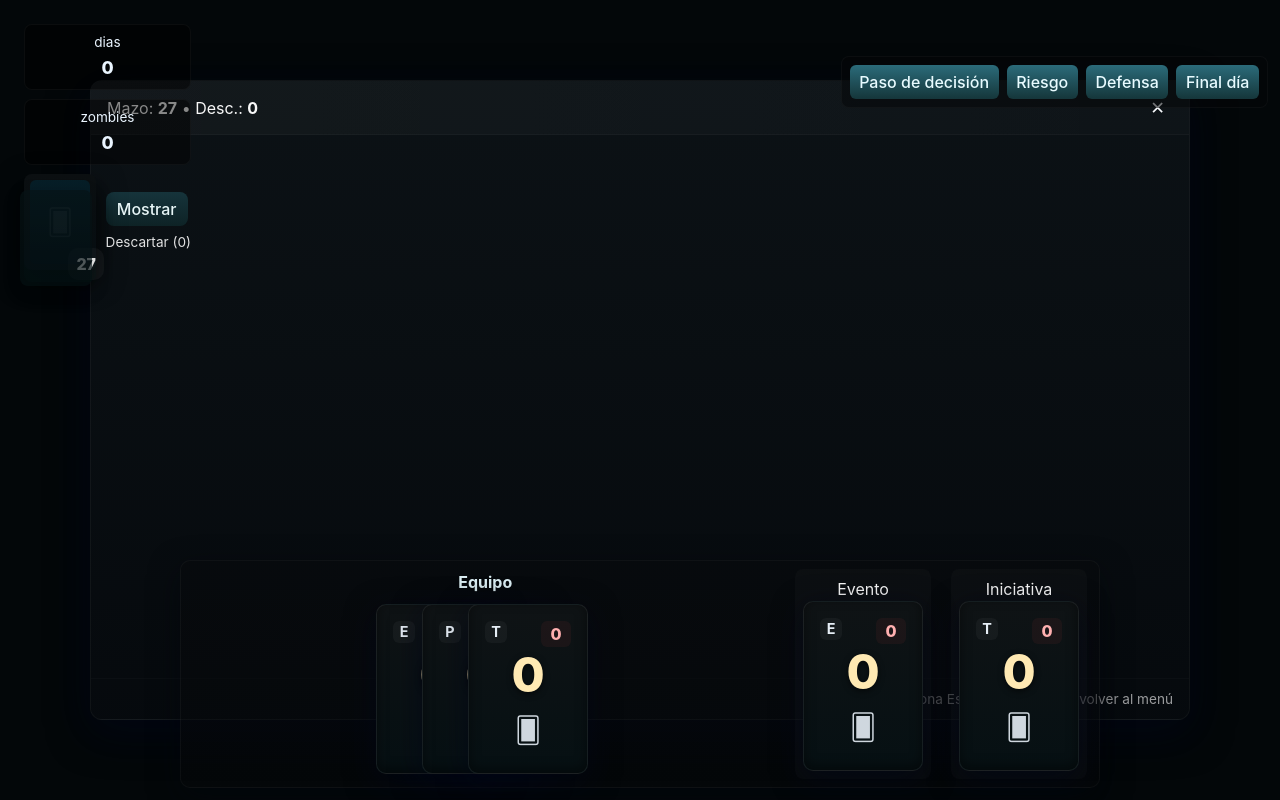
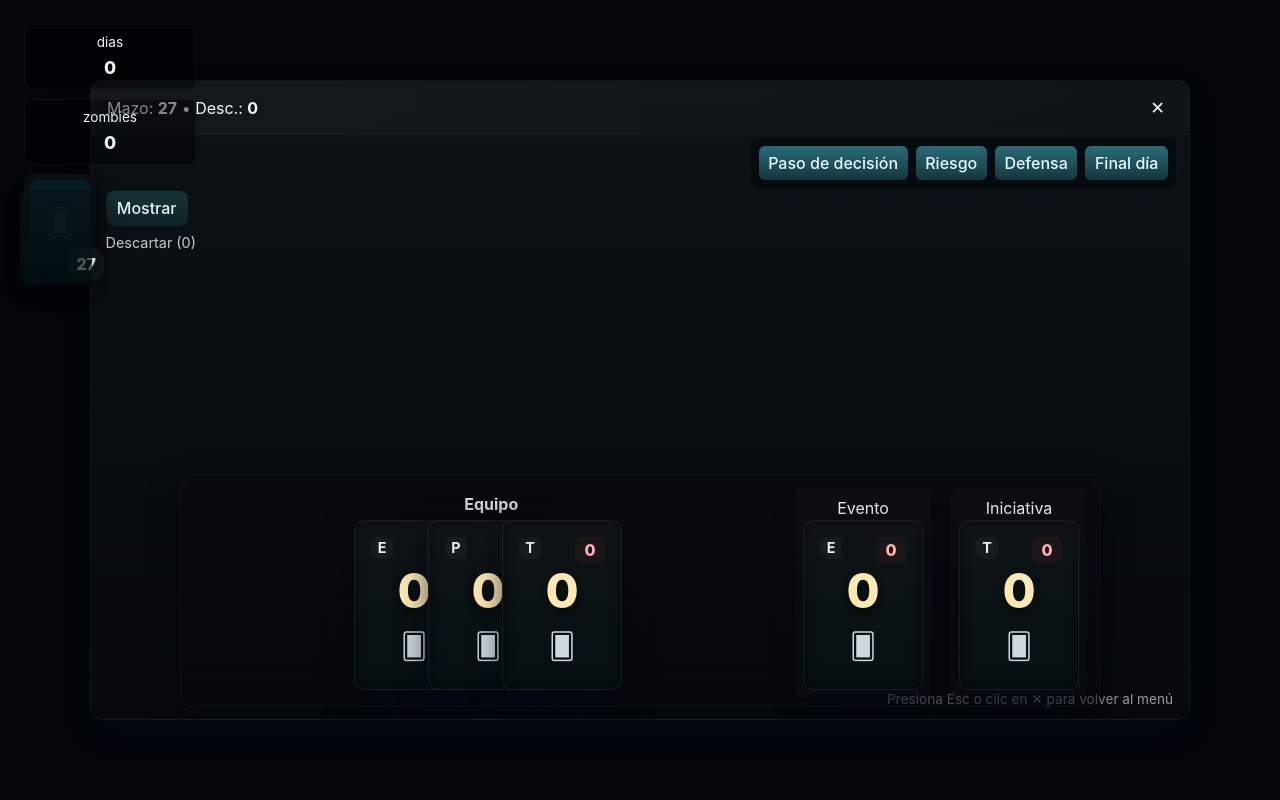
Before and after one commit to Victor-AGSP/odiseaszombie, a React (Vite) app: page / in a window 1280 px wide. Both pictures are taken after a click on the button "Nuevo juego". Built offline with nearby package versions, Linux system fonts and the light colour scheme.

Commit message:
Actualización estilos y componentes+

```diff
--- a/src/components/GameWindow.css
+++ b/src/components/GameWindow.css
@@ -1,4 +1,8 @@
-/* Styles for the in-game window (isolated, does not touch menu styles) */
+/* Styles for the in-game window (isolated, organized and deduplicated)
+   Sections: container, header, body/board, deck, table, hand, controls, HUD, team-bar, misc, responsive
+*/
+
+/* Container */
 .gw-root {
   position: fixed;
   inset: 0;
@@ -11,6 +15,7 @@
 }
 
 .gw-window {
+  position: relative; /* allow absolute children */
   width: 100%;
   max-width: 1100px;
   height: 80vh;
@@ -23,6 +28,7 @@
   overflow: hidden;
 }
 
+/* Header */
 .gw-header {
   display: flex;
   align-items: center;
@@ -31,200 +37,105 @@
   border-bottom: 1px solid rgba(255,255,255,0.03);
   background: linear-gradient(90deg, rgba(255,255,255,0.03), rgba(255,255,255,0.01));
 }
+.gw-title { color: #f7fafc; font-weight: 700 }
+.gw-close { background: transparent; border: none; color: #f7fafc; font-size: 1.1rem; cursor: pointer; padding: 0.25rem 0.5rem }
 
-.gw-title {
-  color: #f7fafc;
-  font-weight: 700;
-}
-
-.gw-close {
-  background: transparent;
-  border: none;
-  color: #f7fafc;
-  font-size: 1.1rem;
-  cursor: pointer;
-  padding: 0.25rem 0.5rem;
-}
-
+/* Body (content area) */
 .gw-body {
   display: flex;
+  flex-direction: column;
   gap: 1rem;
-/* allow absolute-positioned floating controls inside */
-.gw-window { position: relative }
   padding: 1rem;
   flex: 1 1 auto;
 }
 
+/* Main board layout */
 .gw-board {
   display: flex;
   gap: 1rem;
-  padding: 1rem;
+  padding: 0.8rem 1rem;
   flex: 1 1 auto;
   align-items: stretch;
 }
+.gw-opponent, .gw-player { width: 22%; display:flex; flex-direction:column; gap:0.6rem }
+.gw-center { flex:1; display:flex; gap:1rem; align-items:flex-start }
+.table-column { flex: 1 1 auto; display:flex; flex-direction:column; gap:0.6rem; min-width: 0; min-height: 0 }
+.side-column, .left-column { display: none }
 
-.gw-opponent, .gw-player {
-  width: 18%;
-  display:flex;
-  align-items:center;
-  justify-content:center;
+/* Deck area */
+.deck-area { display:flex; flex-direction:column; align-items:center; gap:0.6rem }
+.deck-stack { position:relative }
+.deck-card {
+  width:72px; height:96px; border-radius:8px;
+  background:linear-gradient(180deg,#0b0f11,#071014);
+  display:flex; align-items:center; justify-content:center; font-size:1.6rem; box-shadow:0 10px 28px rgba(0,0,0,0.6);
+  position:relative;
+}
+.deck-card::before{ content:''; position:absolute; inset:6px; border-radius:6px; background:linear-gradient(180deg,#06202a,#041018); opacity:0.9 }
+.deck-count { position:absolute; right:-8px; bottom:-10px; background:rgba(255,255,255,0.04); padding:4px 8px; border-radius:10px; font-weight:800 }
+.deck-stack::before,.deck-stack::after{
+  content:''; position:absolute; left:6px; top:6px; width:72px; height:96px; border-radius:8px;
+  background:linear-gradient(180deg,#071316,#041012); box-shadow:0 6px 18px rgba(0,0,0,0.35);
+  transform:translate3d(-6px,6px,0); opacity:0.85
+}
+.deck-stack::after{ transform:translate3d(-10px,10px,0); opacity:0.7 }
+.draw-btn { padding: 0.45rem 0.7rem; border-radius:8px; background:linear-gradient(180deg,#16343b,#0e2326); color:#e8f6f7; border:none; cursor:pointer }
+.discard { opacity:0.8; font-size:0.9rem }
+
+/* Visual feedback for disabled draw button: keep label but show as opaque/disabled */
+.draw-btn[disabled], .draw-btn:disabled {
+  opacity: 0.5;
+  cursor: not-allowed;
+  filter: grayscale(0.2);
 }
 
-.gw-center { flex: 1; display:flex; flex-direction:column; gap:1rem }
-
-.deck-area { display:flex; gap:0.8rem; align-items:center }
-.deck-stack { position:relative }
-.deck-card { width:72px; height:96px; border-radius:8px; background:linear-gradient(180deg,#081016,#041012); display:flex; align-items:center; justify-content:center; font-size:1.6rem; box-shadow:0 10px 28px rgba(0,0,0,0.6); position:relative }
-.deck-card::before{content:'';position:absolute;inset:6px;border-radius:6px;background:linear-gradient(180deg,#06202a,#041018);opacity:0.9}
-.deck-count { position:absolute; right:-8px; bottom:-10px; background:rgba(255,255,255,0.04); padding:4px 8px; border-radius:10px; font-weight:800 }
-
-/* stacked deck visual: show small offsets */
-.deck-stack::before,.deck-stack::after{content:'';position:absolute;left:6px;top:6px;width:72px;height:96px;border-radius:8px;background:linear-gradient(180deg,#071316,#041012);box-shadow:0 6px 18px rgba(0,0,0,0.35);transform:translate3d(-6px,6px,0);opacity:0.85}
-.deck-stack::after{transform:translate3d(-10px,10px,0);opacity:0.7}
-.draw-btn { padding:6px 10px; border-radius:6px; background:linear-gradient(180deg,#2b8ba8,#1f6f86); border:none; color:white; cursor:pointer }
-.discard { opacity:0.8; font-size:0.9rem }
-
-.table-area { background:rgba(255,255,255,0.01); border-radius:8px; padding:1rem; min-height:160px; display:flex; align-items:center; justify-content:center }
-.table-placeholder { color:rgba(255,255,255,0.6) }
-
-.opponent-area, .player-area { color: #ffdede; font-weight:600 }
-
-.gw-body {
-  display: flex;
-  flex-direction: column;
-  gap: 0.6rem;
-}
-
-.hand-label { color: rgba(255,255,255,0.85); font-weight:700; margin-left:0.4rem }
-.hand-area { display:flex; gap: -40px; justify-content:center; padding:0.6rem; transform: translateY(0); }
-.hand-area > * { margin: 0 -28px; }
-
-.gw-footer {
-  padding: 0.6rem 1rem;
-  text-align: right;
-  font-size: 0.85rem;
-  color: rgba(255,255,255,0.6);
-  border-top: 1px solid rgba(255,255,255,0.02);
-}
-
-/* Top-left small HUD: dias / zombies */
-.gw-overlay-stats {
-  position: absolute;
-  left: 1.5rem;
-  top: 1.5rem;
-  display: flex;
-  flex-direction: column;
-  gap: 0.6rem;
-  z-index: 2100;
-}
-.stats-box {
-  background: rgba(0,0,0,0.45);
-  border: 1px solid rgba(255,255,255,0.04);
-  padding: 0.45rem 0.6rem;
-  border-radius: 8px;
-  color: #eaf5ff;
-  font-size: 0.85rem;
-  display:flex; flex-direction:column; align-items:center; gap:0.15rem;
-}
-.stat-value { font-weight:800; font-size:1.1rem }
-
-/* Board layout specifics */
-.gw-board { display:flex; gap: 1rem; padding: 0.8rem; min-height: 0 }
-.table-column { flex: 1 1 auto; display:flex; flex-direction:column; gap:0.6rem; min-width: 0; min-height: 0 }
-.side-column { display: none }
-.left-column { display:none }
-.gw-opponent, .gw-player { width: 22%; display:flex; flex-direction:column; gap:0.6rem }
-.gw-center { flex:1; display:flex; gap:1rem; align-items:flex-start }
-.deck-area { display:flex; flex-direction:column; align-items:center; gap:0.6rem }
-.deck-stack { position:relative; }
-.deck-card { width:72px; height:96px; border-radius:8px; background:linear-gradient(180deg,#0b0f11,#071014); display:flex; align-items:center; justify-content:center; font-size:1.6rem; }
-.deck-count { position:absolute; right:-8px; bottom:-10px; background:rgba(255,255,255,0.04); padding:4px 8px; border-radius:10px; font-weight:800 }
-.draw-btn { padding: 0.45rem 0.7rem; border-radius:8px; background:linear-gradient(180deg,#16343b,#0e2326); color:#e8f6f7; border:none; cursor:pointer }
-
-/* Deck HUD (placed under the small HUD at top-left) */
+/* Deck HUD */
 .deck-hud { display:flex; gap:0.6rem; align-items:center }
 .deck-hud .deck-stack { width:72px }
 .deck-hud .deck-controls { display:flex; flex-direction:column; gap:6px; align-items:flex-start }
-.deck-hud .discard { font-size:0.85rem; opacity:0.9 }
 
-.table-cards { display:flex; gap:0.6rem; align-items:flex-start; flex-wrap: wrap }
-/* table layout: allow multiple rows and wrap */
-.table-cards { position:relative; display:flex; align-items:flex-start; justify-content:flex-start }
+/* Table (cards on the board) */
+.table-area { background:rgba(255,255,255,0.01); border-radius:8px; padding:1rem; min-height:160px; display:flex; align-items:center; justify-content:center }
+.table-placeholder { color:rgba(255,255,255,0.6) }
+.table-cards { position:relative; display:flex; align-items:flex-start; justify-content:flex-start; gap:0.6rem; flex-wrap:wrap }
 .table-slot { width: 120px; height: 160px; display:inline-block; position:relative; will-change:transform; margin:8px }
 .table-slot .card-root { transform-origin: center center }
-
-/* Pan container for table: allows dragging the inner strip */
 .table-pan { overflow: hidden; width: 100%; display:flex; flex-direction:column; justify-content:flex-start; align-items:stretch; cursor: grab; flex: 1 1 auto; min-height: 0 }
 .table-pan.grabbing { cursor: grabbing }
 .table-pan-inner { will-change: transform; transition: transform 120ms linear; min-height: 0; flex: 1 1 auto; display:flex; align-items:stretch }
-.table-cards { flex: 1 1 auto; height: 100%; align-items:flex-start; display:flex; flex-wrap:wrap }
 
-/* Floating controls (top-right) */
-.floating-controls { position: absolute; right: 12px; top: 56px; z-index: 2200; display:flex; gap:0.5rem; padding:0.5rem; background: rgba(6,8,10,0.55); border-radius:8px; border:1px solid rgba(255,255,255,0.03) }
-.floating-controls button { padding:0.45rem 0.6rem; border-radius:6px; border:none; background:linear-gradient(180deg,#2b6b7a,#15363a); color:#e8fbff; cursor:pointer }
+/* When user is actively dragging, disable transition so panning feels immediate */
+.table-pan.grabbing .table-pan-inner { transition: none !important }
 
-/* Team bar at the bottom: centered */
+/* Hand area (player hand) */
+.hand-label { color: rgba(255,255,255,0.85); font-weight:700; margin-left:0.4rem }
+.hand-area { display:flex; gap:0.6rem; align-items:flex-end; padding:0.5rem 0; perspective: 1200px }
+.hand-slot { display:inline-block; transition: transform 220ms cubic-bezier(.2,.9,.2,1), box-shadow 220ms ease; will-change: transform; transform-origin: center bottom; transform-style: preserve-3d }
+.hand-slot + .hand-slot { margin-left: -56px }
+.hand-slot .card-root { transform-origin: center center; backface-visibility: hidden }
+.hand-slot:hover { z-index: 9999 }
+
+/* Team bar (bottom HUD) */
 .team-bar {
-  position: absolute;
-  left: 50%;
-  bottom: 12px;
-  transform: translateX(-50%);
-  display: flex;
-  flex-direction: column;
-  align-items: center;
-  justify-content: center;
-  padding: 0.5rem 0.75rem;
-  border-radius: 10px;
+  position: absolute; left: 50%; bottom: 12px; transform: translateX(-50%);
+  display: flex; flex-direction: column; align-items: center; justify-content: center;
+  padding: 0.5rem 0.75rem; border-radius: 10px;
   background: linear-gradient(180deg, rgba(8,10,12,0.6), rgba(6,8,10,0.5));
-  border: 1px solid rgba(255,255,255,0.035);
-  box-shadow: 0 10px 30px rgba(2,6,12,0.6);
-  width: min(92%, 920px);
-  z-index: 2400;
-  pointer-events: auto;
+  border: 1px solid rgba(255,255,255,0.035); box-shadow: 0 10px 30px rgba(2,6,12,0.6);
+  width: min(92%, 920px); z-index: 2400; pointer-events: auto;
 }
 .team-sections { display:flex; gap:12px; align-items:center; width:100% }
 .team-equipo { flex: 1 1 auto; display:flex; flex-direction:column; align-items:center; justify-content:center }
-.team-side-slots { display:flex; flex-direction:row; gap:20px; width:auto; align-items:center; margin-left: 12px }
-.team-side-slots { display:flex; flex-direction:row; gap:20px; width:auto; align-items:center; justify-content:flex-end }
+.team-side-slots { display:flex; flex-direction:row; gap:20px; align-items:center; justify-content:flex-end }
 .team-slot { background: rgba(255,255,255,0.02); border-radius:8px; padding:8px; display:flex; flex-direction:column; align-items:center; min-height: 120px; min-width: 132px }
 .slot-body { display:flex; align-items:center; justify-content:center; width:100%; height:100% }
 .empty-slot { color: rgba(255,255,255,0.28); font-size:20px }
-.team-equipo .hand-area { padding: 6px 0; }
+.team-equipo .hand-area { padding: 6px 0 }
 .team-bar .hand-area { justify-content:center; display:flex; gap:0.6rem; align-items:flex-end; padding:0.25rem 0; pointer-events: auto }
 
-.player-events { margin-top: 0.6rem }
-.events-label { font-size:0.85rem; color:#dbeff0; margin-bottom:0.4rem }
-.events-list { display:flex; gap:0.4rem }
-.event-pill { background: rgba(255,255,255,0.04); padding:6px 8px; border-radius:6px; color:#eef6f7 }
-
-.hand-label { color: #dceff4; font-weight:700; margin-bottom:0.4rem }
-.hand-area { display:flex; gap:0.6rem; align-items:flex-end; padding:0.5rem 0 }
-
-/* hand-slot: wrapper so we can animate translation/scale per-card */
-.hand-slot { display:inline-block; transition: transform 520ms cubic-bezier(.22,.9,.3,1), box-shadow 420ms ease; will-change: transform; transform-origin: center bottom; transform-style: preserve-3d; }
-.hand-slot + .hand-slot { margin-left: -56px }
-.hand-slot .card-root { transform-origin: center center; backface-visibility: hidden; }
-.hand-slot:hover { /* ensure hovered slot is above siblings */ z-index: 9999 }
-
-/* improve 3d feel when rotating: keep preserve-3d on container */
-.hand-area { perspective: 1200px }
-
-/* Mini menu centered above the clicked card */
-.card-menu {
-  position: fixed;
-  z-index: 99999;
-  background: linear-gradient(180deg, rgba(10,14,16,0.98), rgba(6,8,10,0.98));
-  border: 1px solid rgba(255,255,255,0.04);
-  padding: 8px;
-  border-radius: 8px;
-  box-shadow: 0 10px 30px rgba(0,0,0,0.6);
-  min-width: 160px;
-  transform-origin: center bottom;
-  /* center above the anchor point (we set left=x center, top=y at card top) */
-  transform: translate(-50%, -110%);
-}
-
-/* When no hover, keep tight overlap; hovered logic handled inline via style */
+/* Floating controls and misc */
+.floating-controls { position: absolute; right: 12px; top: 56px; z-index: 2200; display:flex; gap:0.5rem; padding:0.5rem; background: rgba(6,8,10,0.55); border-radius:8px; border:1px solid rgba(255,255,255,0.03) }
+.floating-controls button { padding:0.45rem 0.6rem; border-radius:6px; border:none; background:linear-gradient(180deg,#2b6b7a,#15363a); color:#e8fbff; cursor:pointer }
 
 .gw-controls { display:flex; gap:0.5rem; margin-top:0.6rem }
 .gw-controls button { padding:0.5rem 0.7rem; border-radius:8px; border:none; background:linear-gradient(180deg,#1b3b2f,#0f291f); color:#eaf7ef; cursor:pointer }
@@ -234,6 +145,23 @@
 .gw-log ul { margin:0; padding:0; list-style:none }
 .gw-log li { background: rgba(255,255,255,0.02); margin-bottom:6px; padding:6px 8px; border-radius:6px }
 
+.gw-footer { padding: 0.6rem 1rem; text-align: right; font-size: 0.85rem; color: rgba(255,255,255,0.6); border-top: 1px solid rgba(255,255,255,0.02) }
+
+/* HUD (top-left stats) */
+.gw-overlay-stats { position: absolute; left: 1.5rem; top: 1.5rem; display: flex; flex-direction: column; gap: 0.6rem; z-index: 2100 }
+.stats-box { background: rgba(0,0,0,0.45); border: 1px solid rgba(255,255,255,0.04); padding: 0.45rem 0.6rem; border-radius: 8px; color: #eaf5ff; font-size: 0.85rem; display:flex; flex-direction:column; align-items:center; gap:0.15rem }
+.stat-value { font-weight:800; font-size:1.1rem }
+
+/* Player events */
+.player-events { margin-top: 0.6rem }
+.events-label { font-size:0.85rem; color:#dbeff0; margin-bottom:0.4rem }
+.events-list { display:flex; gap:0.4rem }
+.event-pill { background: rgba(255,255,255,0.04); padding:6px 8px; border-radius:6px; color:#eef6f7 }
+
+/* Mini menu centered above clicked card */
+.card-menu { position: fixed; z-index: 99999; background: linear-gradient(180deg, rgba(10,14,16,0.98), rgba(6,8,10,0.98)); border: 1px solid rgba(255,255,255,0.04); padding: 8px; border-radius: 8px; box-shadow: 0 10px 30px rgba(0,0,0,0.6); min-width: 160px; transform-origin: center bottom; transform: translate(-50%, -110%) }
+
+/* Responsive adjustments */
 @media (max-width: 900px) {
   .gw-board { flex-direction: column }
   .gw-opponent, .gw-player { width: 100% }
@@ -241,6 +169,60 @@
 }
 
 @media (max-width: 720px) {
-  .gw-body { flex-direction: column; }
-  .gw-left { width: 100%; }
+  .gw-body { flex-direction: column }
+  .gw-left { width: 100% }
 }
+
+@media (max-width: 520px) {
+  .gw-root { padding: 0.5rem }
+  .gw-window { max-width: 100%; height: calc(100vh - 16px); border-radius: 8px; padding: 0.5rem }
+  .gw-body { padding: 0.6rem; gap: 0.5rem; flex-direction: column }
+
+  /* Stack board vertically so side columns don't overlap center */
+  .gw-board { flex-direction: column; gap: 0.6rem; padding: 0.6rem }
+  .gw-opponent, .gw-player { width: 100%; display:flex; flex-direction:row; justify-content:space-between; align-items:center }
+  .gw-center { width: 100% }
+
+  /* Hand: allow horizontal scrolling and reduce overlap */
+  .hand-area { margin: 0; gap: 0.5rem; justify-content:flex-start; overflow-x: auto; padding-bottom: 6px; -webkit-overflow-scrolling: touch }
+  .hand-area > * { margin: 0 8px }
+  /* reduce overlap on very small screens, allow complete reveal when tapped */
+  .hand-slot + .hand-slot { margin-left: -24px }
+
+  /* On very small narrow devices remove overlap for easier tapping */
+  @media (max-width: 360px) {
+    .hand-slot + .hand-slot { margin-left: 0 }
+  }
+
+  /* Team bar flows below content on small screens */
+  .team-bar { position: static; transform: none; left: auto; bottom: auto; width: 100%; margin-top: 8px; border-radius: 8px }
+
+  /* Floating controls better placed near bottom-right on small screens */
+  .floating-controls { position: fixed; right: 12px; top: auto; bottom: 12px; left: auto; z-index: 2500 }
+  .floating-controls button { padding: 0.6rem 0.85rem; font-size: 0.95rem }
+
+  /* Reduce deck / card sizes to fit smaller viewports */
+  .deck-card { width: 56px; height: 76px; font-size: 1.2rem }
+  .table-slot { width: 100px; height: 140px }
+
+  /* Compact overlay stats to avoid collision with team-bar */
+  .gw-overlay-stats { left: 0.8rem; top: auto; bottom: 96px; flex-direction: row; gap: 0.5rem }
+  .gw-overlay-stats .stats-box { padding: 0.35rem 0.5rem; font-size: 0.85rem }
+
+  /* Table cards wrap and align from left to make them accessible */
+  .table-cards { justify-content: flex-start; flex-wrap: wrap }
+
+  /* Card menu: ensure it fits on narrow screens regardless of inline left/top
+     Inline styles can set left/top; we force a mobile-friendly layout using !important to override. */
+  .card-menu {
+    left: 50% !important;
+    top: auto !important;
+    bottom: 12px !important;
+    transform: translateX(-50%) !important;
+    width: min(92%, 320px) !important;
+    box-sizing: border-box;
+  }
+
+  /* Team slots smaller to fit mobile */
+  .team-slot { min-height: 92px; min-width: 92px; padding: 6px }
+}
--- a/src/components/GameWindow.jsx
+++ b/src/components/GameWindow.jsx
@@ -89,17 +89,8 @@ export default function GameWindow({ onClose }) {
       return
     }
 
-    // create a visual clone for the flip animation
-    const rect = deckEl.getBoundingClientRect()
-    const clone = deckEl.cloneNode(true)
-    clone.style.position = 'fixed'
-    clone.style.left = `${rect.left}px`
-    clone.style.top = `${rect.top}px`
-    clone.style.margin = '0'
-    clone.style.pointerEvents = 'none'
-    clone.style.zIndex = 99999
-    clone.style.transformStyle = 'preserve-3d'
-    document.body.appendChild(clone)
+  // create a visual clone for the flip animation
+  const { clone, rect } = createFixedClone(deckEl)
 
     // flip in place (rotateY). At mid-point, swap content to show card front
     const half = clone.animate([
@@ -166,6 +157,24 @@ export default function GameWindow({ onClose }) {
 
   const tableRef = useRef(null)
   const handRef = useRef(null)
+
+  // Helper: create a fixed-position visual clone of an element and append to body.
+  // Returns { clone, rect } where rect is the source element's bounding rect.
+  function createFixedClone(el, extraStyles = {}) {
+    const rect = el.getBoundingClientRect()
+    const clone = el.cloneNode(true)
+    clone.style.position = 'fixed'
+    clone.style.left = `${rect.left}px`
+    clone.style.top = `${rect.top}px`
+    clone.style.margin = '0'
+    clone.style.pointerEvents = 'none'
+    clone.style.zIndex = 99999
+    clone.style.transformStyle = 'preserve-3d'
+    // allow callers to override or add styles
+    Object.assign(clone.style, extraStyles)
+    document.body.appendChild(clone)
+    return { clone, rect }
+  }
   // panning state for table area
   const [pan, setPan] = useState({ x: 0, y: 0 })
   const [isDragging, setIsDragging] = useState(false)
@@ -260,18 +269,8 @@ export default function GameWindow({ onClose }) {
 
   // Helper: animate a clone of srcEl to the center of destEl, then call cb
   function animateCardToTarget(srcEl, destEl, cb) {
-    const srcRect = srcEl.getBoundingClientRect()
+    const { clone, rect: srcRect } = createFixedClone(srcEl)
     const destRect = destEl.getBoundingClientRect()
-    const clone = srcEl.cloneNode(true)
-    const body = document.body
-    // ensure clone renders above everything and preserves 3D transforms
-    clone.style.position = 'fixed'
-    clone.style.left = `${srcRect.left}px`
-    clone.style.top = `${srcRect.top}px`
-    clone.style.margin = '0'
-    clone.style.zIndex = 99999
-    clone.style.pointerEvents = 'none'
-    clone.style.transformStyle = 'preserve-3d'
 
     // If the card has an inner 3D transform (card-inner), copy that computed transform
     const inner = clone.querySelector && (clone.querySelector('.card-inner') || clone.querySelector('.card-root'))
@@ -288,9 +287,7 @@ export default function GameWindow({ onClose }) {
       clone.style.transform = window.getComputedStyle(srcEl).transform || 'none'
     }
 
-    body.appendChild(clone)
-
-    const dx = destRect.left + destRect.width / 2 - (srcRect.left + srcRect.width / 2)
+  const dx = destRect.left + destRect.width / 2 - (srcRect.left + srcRect.width / 2)
     const dy = destRect.top + destRect.height / 2 - (srcRect.top + srcRect.height / 2)
     const dz = 0
     const scale = 0.9
@@ -397,7 +394,7 @@ export default function GameWindow({ onClose }) {
             <div className="deck-count">{deck.length}</div>
           </div>
           <div className="deck-controls">
-            <button className="draw-btn" disabled={isShowing || deck.length === 0} title={deck.length === 0 ? 'Mazo vacío' : ''} onClick={() => { closeCardMenu(); showCard() }}>{isShowing ? 'Mostrando…' : 'Mostrar'}</button>
+            <button className="draw-btn" disabled={isShowing || deck.length === 0} title={deck.length === 0 ? 'Mazo vacío' : ''} onClick={() => { closeCardMenu(); showCard() }}>Mostrar</button>
             <div className="discard">Descartar (0)</div>
           </div>
         </div>
@@ -411,8 +408,8 @@ export default function GameWindow({ onClose }) {
 
         <div className="gw-board">
           <div className="table-column">
-            <div className="table-pan" onMouseDown={startPan} onTouchStart={startPan}>
-              <div className="table-pan-inner" style={{ transform: `translate(${pan.x}px, ${pan.y}px)` }}>
+            <div className={`table-pan ${isDragging ? 'grabbing' : ''}`} onMouseDown={startPan} onTouchStart={startPan}>
+              <div className="table-pan-inner" style={{ transform: `translate3d(${pan.x}px, ${pan.y}px, 0)` }}>
                 <div className="table-cards" ref={tableRef}>
                   {table.map((c, i) => {
                 return (
@@ -443,29 +440,21 @@ export default function GameWindow({ onClose }) {
               <div className="hand-label">Equipo</div>
               <div className="hand-area" ref={handRef}>
                 {hand.map((c, i) => {
-              // Behavior: only move cards to the right of the hovered card so
-              // the hovered card is fully visible. Left-side cards stay overlapped.
+              // Behavior: move only cards that are on top of the hovered card (i > hoveredIndex).
+              // Use translate3d for GPU acceleration and remove stagger so the right-side cards
+              // move as a group (no individual delays). Hovered card lifts and scales.
               let tx = 0
               let ty = 0
               let scale = 1
-              // No rotation: rotate made the card hard to read. We'll use lift + scale only.
-              const gap = 80 // lateral offset applied to cards on the right; large enough to reveal hovered card
+              const gap = 80
               if (hoveredIndex !== null) {
-                if (i > hoveredIndex) {
-                  // shift right enough to reveal the hovered card
-                  tx = gap * (i - hoveredIndex)
-                }
-                if (i === hoveredIndex) {
-                  ty = -34 // lift hovered card a bit
-                  scale = 1.12
-                }
+                // Move all cards to the right of the hovered card by the same amount (group move)
+                if (i > hoveredIndex) tx = gap
+                if (i === hoveredIndex) { ty = -34; scale = 1.12 }
               }
-              // only stagger the right-side slide so animation feels natural
-              const delay = hoveredIndex !== null && i > hoveredIndex ? (i - hoveredIndex) * 60 : 0
               const style = {
-                transform: `translateX(${tx}px) translateY(${ty}px) scale(${scale})`,
-                zIndex: i === hoveredIndex ? 9999 : 200 + i,
-                transitionDelay: `${delay}ms`
+                transform: `translate3d(${tx}px, ${ty}px, 0) scale(${scale})`,
+                zIndex: i === hoveredIndex ? 9999 : 200 + i
               }
               return (
                 <div
```
Also changed, not shown: src/components/Card.css (+8 -0 lines), 1 other file (tests, documents, lock files or other folders).
